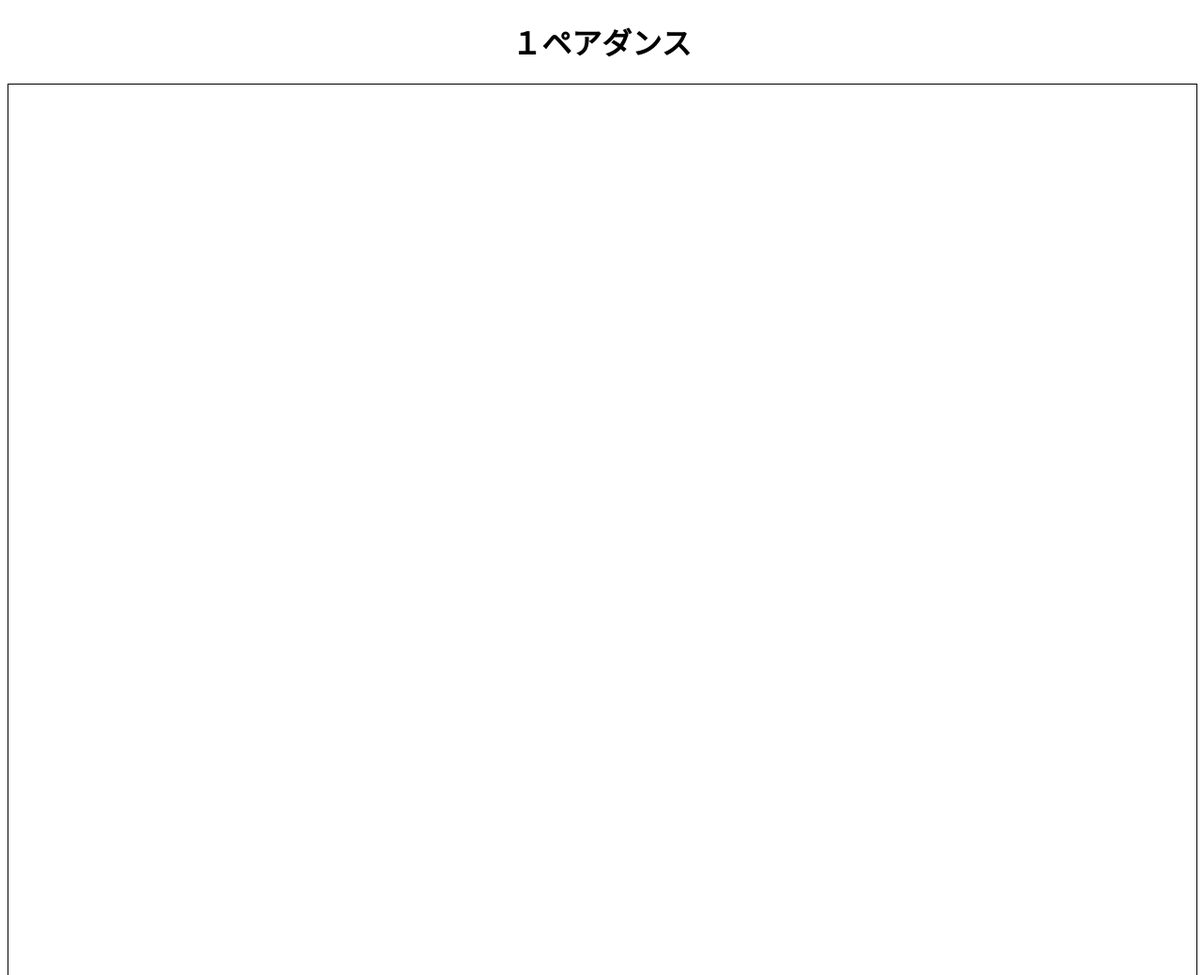
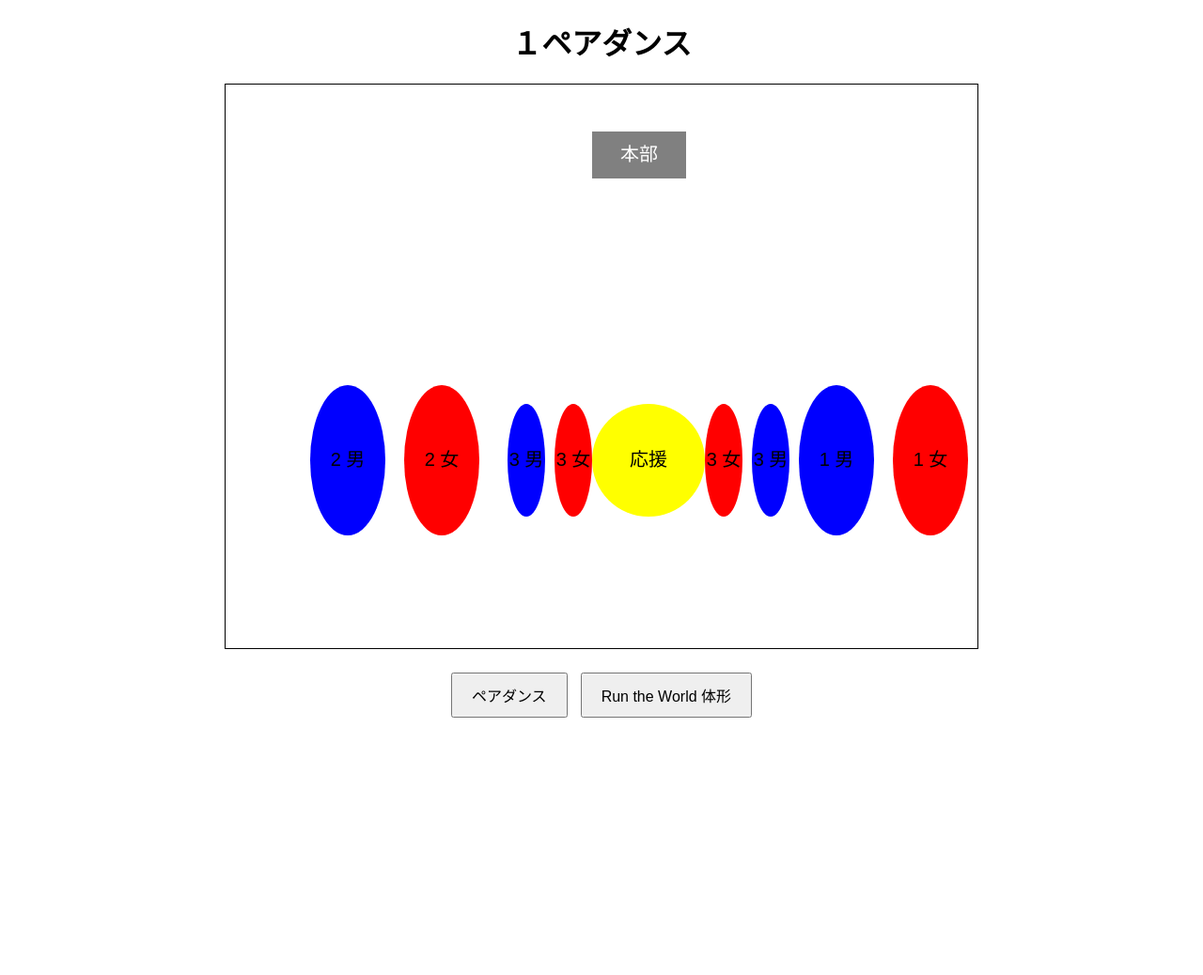
Before and after one commit to IZACK9/super-, a plain HTML site: page index.html in a window 1280 px wide. Shown: the top 1038 px of the page at 94% size. After the commit the page ends 800 px from the top, so only its background shows below. Drawn offline with Linux system fonts and the light colour scheme.

Commit message:
Update index.html

```diff
--- a/index.html
+++ b/index.html
@@ -9,8 +9,6 @@
             border: 1px solid black;
             display: block;
             margin: 0 auto;
-            max-width: 100%;
-            height: auto;
         }
 
         .controls {
@@ -37,17 +35,7 @@
         const ctx = canvas.getContext('2d');
         const titleElement = document.getElementById('title');
 
-        // リサイズ処理：画面幅に合わせてcanvasサイズ調整
-        function resizeCanvas() {
-            const containerWidth = document.body.clientWidth;
-            const aspectRatio = 800 / 600;
-            canvas.width = containerWidth;
-            canvas.height = containerWidth / aspectRatio;
-            drawShapes(); // 再描画
-        }
-        window.addEventListener('resize', resizeCanvas);
-        resizeCanvas(); // 初期実行
-
+        // 初期の図形データ
         const defaultShapes = [
             { type: 'rect', x: 390, y: 50, width: 100, height: 50, color: 'gray', text: '本部', textColor: 'white' },
             { type: 'ellipse', x: 130, y: 400, rx: 40, ry: 80, color: 'blue', text: '2 男', textColor: 'black' },
@@ -61,31 +49,33 @@
             { type: 'ellipse', x: 750, y: 400, rx: 40, ry: 80, color: 'red', text: '1 女', textColor: 'black' },
         ];
 
-        let shapes = JSON.parse(JSON.stringify(defaultShapes));
+        let shapes = JSON.parse(JSON.stringify(defaultShapes)); // 現在の図形データを初期状態からコピー
 
+        // 各図形の目標位置 (Run the World 体形)
         const targets = [
-            { x: 390, y: 50 },
-            { x: 180, y: 360, rx: 80, ry: 40 },
-            { x: 180, y: 260, rx: 80, ry: 40 },
+            { x: 390, y: 50 }, // 本部 (変わらない)
+            { x: 180, y: 360, rx: 80, ry: 40 }, // 2 男 (横長の楕円形に変更)
+            { x: 180, y: 260, rx: 80, ry: 40 }, // 2 女 (横長の楕円形にして左側の3女と同じ高さに移動)
+            { x: 440, y: 200, rx: 150, ry: 30, color: 'blue', text: '3 男' }, // 統合された3 男
             { x: 440, y: 200, rx: 150, ry: 30, color: 'blue', text: '3 男' },
-            { x: 440, y: 200, rx: 150, ry: 30, color: 'blue', text: '3 男' },
-            { x: 330, y: 280, angle: 30 },
-            { x: 550, y: 280, angle: -30 },
-            { x: 450, y: 400 },
-            { x: 700, y: 360, rx: 80, ry: 40 },
-            { x: 700, y: 260, rx: 80, ry: 40 },
+            { x: 330, y: 280, angle: 30 }, // 左側の3 女 (ハの字で配置、3 男の下)
+            { x: 550, y: 280, angle: -30 }, // 右側の3 女 (ハの字で配置、3 男の下)
+            { x: 450, y: 400 }, // 応援 (変わらない)
+            { x: 700, y: 360, rx: 80, ry: 40 }, // 1 男 (横長の楕円形に変更)
+            { x: 700, y: 260, rx: 80, ry: 40 }, // 1 女 (横長の楕円形にして右側の3女と同じ高さに移動)
         ];
 
+        // 描画関数
         function drawShapes() {
-            ctx.clearRect(0, 0, canvas.width, canvas.height);
+            ctx.clearRect(0, 0, canvas.width, canvas.height); // キャンバスをクリア
             shapes.forEach((shape) => {
-                if (!shape) return;
+                if (!shape) return; // null の図形をスキップ
                 ctx.save();
                 ctx.beginPath();
                 if (shape.type === 'ellipse') {
                     if (shape.angle) {
                         ctx.translate(shape.x, shape.y);
-                        ctx.rotate((shape.angle * Math.PI) / 180);
+                        ctx.rotate((shape.angle * Math.PI) / 180); // 回転
                         ctx.ellipse(0, 0, shape.rx || 40, shape.ry || 80, 0, 0, 2 * Math.PI);
                         ctx.translate(-shape.x, -shape.y);
                     } else {
@@ -100,8 +90,9 @@
                 ctx.fill();
                 ctx.closePath();
 
+                // テキストを描画
                 if (shape.text) {
-                    ctx.fillStyle = shape.textColor || 'black';
+                    ctx.fillStyle = shape.textColor || 'black'; // テキストカラーを指定
                     ctx.font = '20px Arial';
                     ctx.textAlign = 'center';
                     ctx.textBaseline = 'middle';
@@ -111,11 +102,12 @@
             });
         }
 
+        // アニメーション
         function animate(targets) {
             let isComplete = true;
             shapes.forEach((shape, index) => {
                 const target = targets[index];
-                if (!target || !shape) return;
+                if (!target || !shape) return; // null の図形をスキップ
                 const dx = (target.x - shape.x) * 0.1;
                 const dy = (target.y - shape.y) * 0.1;
 
@@ -125,6 +117,7 @@
                     isComplete = false;
                 }
 
+                // サイズ変更
                 if (target.rx && target.ry) {
                     const drx = (target.rx - (shape.rx || 40)) * 0.1;
                     const dry = (target.ry - (shape.ry || 80)) * 0.1;
@@ -136,6 +129,7 @@
                     }
                 }
 
+                // 回転
                 if (target.angle !== undefined) {
                     const currentAngle = shape.angle || 0;
                     const dAngle = (target.angle - currentAngle) * 0.1;
@@ -156,16 +150,16 @@
         }
 
         function moveToTarget() {
-            titleElement.textContent = '2 Run the World';
+            titleElement.textContent = '2 Run the World'; // タイトルを変更
             animate(targets);
         }
 
         function resetToDefault() {
-            titleElement.textContent = '１ペアダンス';
-            animate(defaultShapes);
+            titleElement.textContent = '１ペアダンス'; // タイトルを初期状態に戻す
+            animate(defaultShapes); // 滑らかに初期位置へ戻る
         }
 
-        drawShapes();
+        drawShapes(); // 初期描画
     </script>
 </body>
 </html>
```
